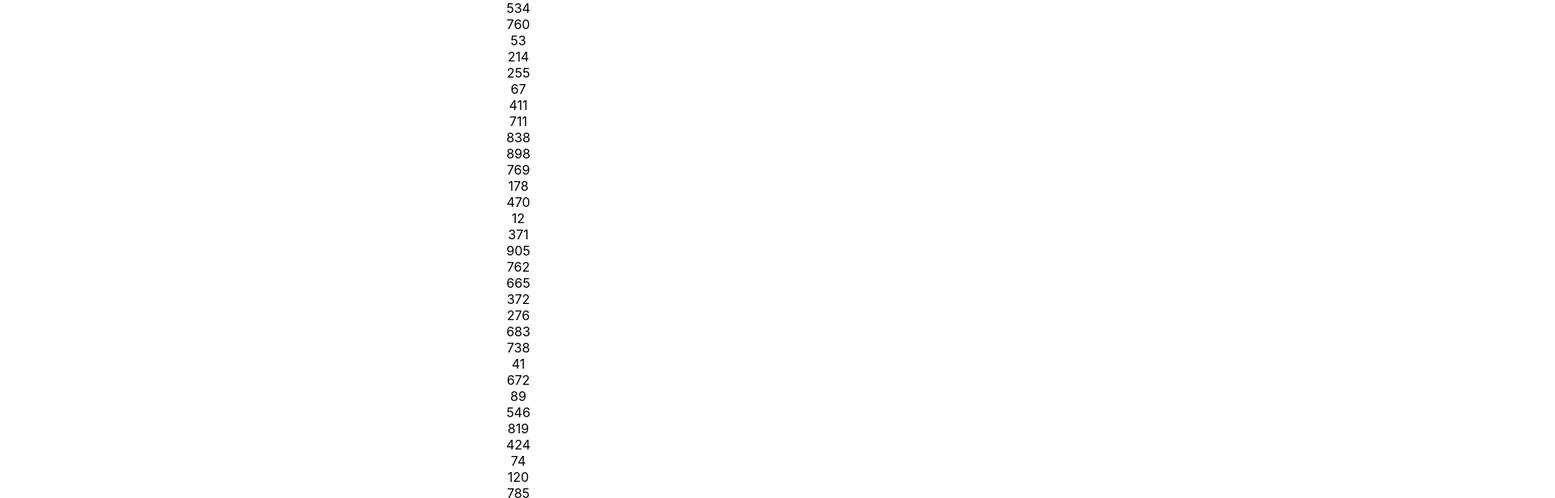
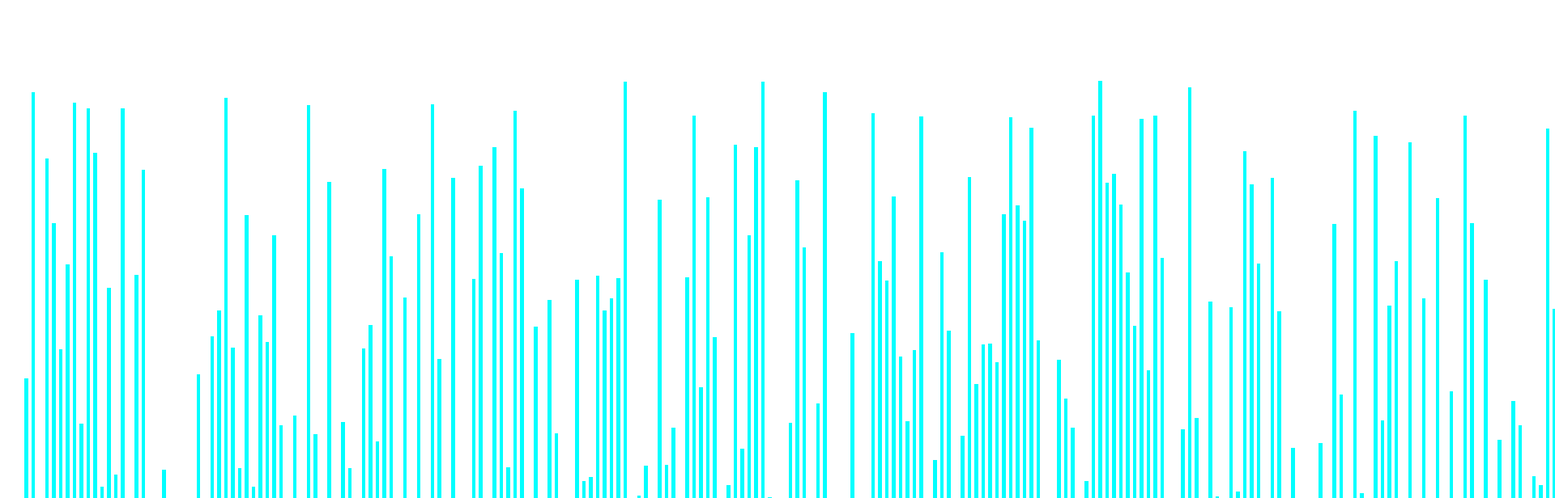
Before and after one commit to PatgioK/Algo-Visualizer, a React (Create React App) app: page / in a window 1280 px wide. Shown: the top 616 px of the page at 81% size, 1920 px wide, since content can reach past the window. Built offline with nearby package versions, Linux system fonts and the light colour scheme.

Commit message:
array bar css aligned to bottom

```diff
--- a/src/SortingVisualizer/SortingVisualizer.css
+++ b/src/SortingVisualizer/SortingVisualizer.css
@@ -0,0 +1,14 @@
+.array-container {
+    height: 100vh; /* Magic here */
+    display: flex;
+    justify-content: center;
+    align-items: flex-end;
+}
+
+.array-bar {
+    width: 30px;
+    height: 30px;
+    background-color: aqua;
+    display: inline;
+    margin: 0 2px;
+}
--- a/src/SortingVisualizer/SortingVisualizer.jsx
+++ b/src/SortingVisualizer/SortingVisualizer.jsx
@@ -16,7 +16,7 @@ export default class SortingVisualizer extends React.Component {
     resetArray() {
         const array = [];
         for(let i = 0; i < 500; i++) {
-            array.push(randomIntfromInterval(10, 1000));
+            array.push(randomIntfromInterval(10, 700));
         }
         this.setState({array});
     }
@@ -26,16 +26,18 @@ export default class SortingVisualizer extends React.Component {
         const {array} = this.state;
 
         return (
-            <>
+            <div className='array-container'>
                 {array.map((value, idx) => (
-                    <div className='array-bar' key={idx}>
-                    {value}
+                    <div
+                    className='array-bar'
+                    key={idx}
+                    // $ dollarsign makes a css variable
+                    style={{height: `${value}px`}}
+                    >
+                    &nbsp;
                     </div>
-                ))
-
-
-                }
-            </>
+                ))}
+            </div>
         );
     }
 }
```
Also changed, not shown: 2 other files (tests, documents, lock files or other folders).
